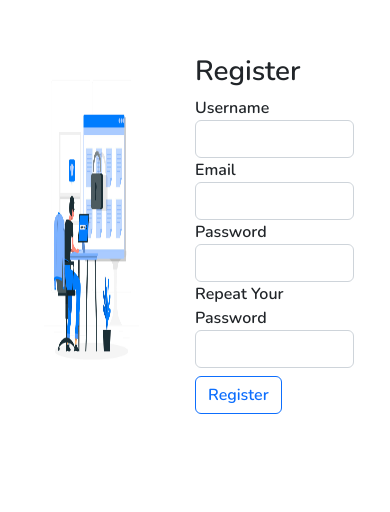
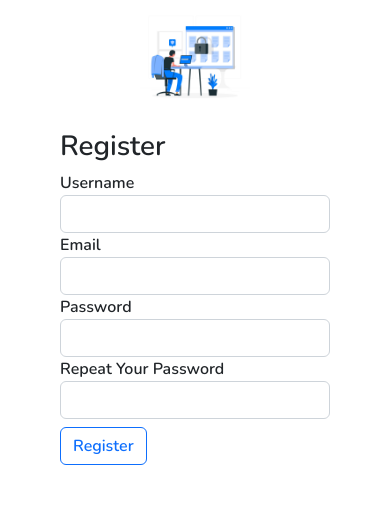
Before and after one commit to viralRupani/Todo-List, a Flask app: page /register in a window 390 px wide. Shown: the top 512 px of the page. Run offline with Flask 2, Linux system fonts and the light colour scheme; some libraries are stand-ins or nearby versions.

Commit message:
FIX: make home, login and register page responsive

```diff
--- a/static/css/styles.css
+++ b/static/css/styles.css
@@ -7,16 +7,20 @@
 }
 
 .one {
-    margin-left: 10%;
+    margin-left: 16%;
 }
+/*
+.todolistimg {
+    margin-bottom: 100px;
+} */
 
 .register-login-form {
-    padding-top: 10%;
+    padding-top: 1%;
 }
 
 .register-login-img {
-    height: 100%;
-    width: 60%;
+    height: 30%;
+    width: 30%;
 }
 
 .about-img {
@@ -54,7 +58,6 @@ footer {
     width: 30px;
     color: white;
     }
-
 @media (max-width: 1163px) {
     .one {
         padding: 5% 2%;
@@ -75,10 +78,11 @@ footer {
     .tital-one {
         font-size: 23px;
     }
+    /*
     .todolistimg {
         height: 100%;
         width: 100%;
-    }
+    } */
     footer {
         height: 240px;
        }
--- a/templates/login.html
+++ b/templates/login.html
@@ -4,11 +4,11 @@
 {% block title %} Login {% endblock title %}
 
 {% block body %}
-   <div class="container row register-login-form">
-        <div class="col-6 text-center">
+   <div class="container  register-login-form">
+        <div class="text-center">
             <img class="register-login-img" src="{{ url_for('static', filename='images/login.jpg') }}">
         </div>
-        <div class="col-6">
+        <div class="mx-5 pb-5">
             {% with messages = get_flashed_messages() %}
                 <ul class="flashes">
                     {% for message in messages %}
--- a/templates/register.html
+++ b/templates/register.html
@@ -4,11 +4,11 @@
 {% block title %} Register {% endblock title %}
 
 {% block body %}
-    <div class="container row register-login-form">
-        <div class="col-6 text-center">
+    <div class="container register-login-form">
+        <div class=" text-center">
             <img class="register-login-img" src="{{ url_for('static', filename='images/register.png') }}">
         </div>
-        <div class="col-6">
+        <div class="mx-5 pb-5">
             {% with messages = get_flashed_messages() %}
                 <ul class="flashes">
                     {% for message in messages %}
```
Also changed, not shown: templates/index.html (+4 -14 lines).
